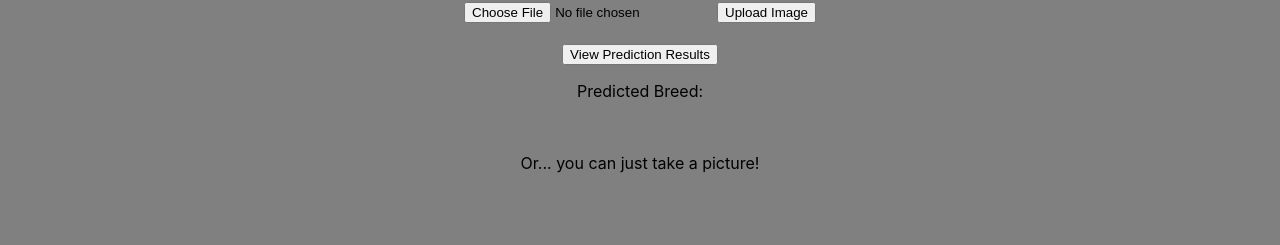
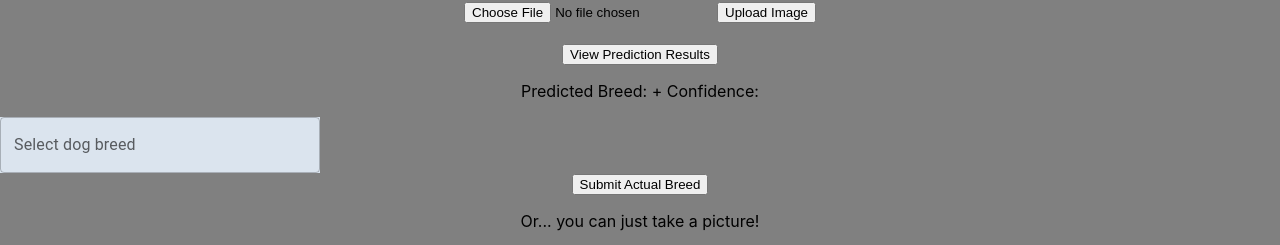
Before and after one commit to dominikkawka/Dog-Breed-Identification, a React (Create React App) app in the folder frontend/dog-breed-identification/: page / in a window 1280 px wide. Shown: the part 120-365 px from the top of the page. Built offline with nearby package versions, Linux system fonts and the light colour scheme; no server answers.

Commit message:
Added select correct breed feature; 422 error in frontend

```diff
--- a/frontend/dog-breed-identification/src/App.css
+++ b/frontend/dog-breed-identification/src/App.css
@@ -1,4 +1,5 @@
 body {
   text-align: center;
   background-color: gray;
+  /*background-color: #dbdaea;*/
 }
--- a/frontend/dog-breed-identification/src/components/FileForm/FileForm.js
+++ b/frontend/dog-breed-identification/src/components/FileForm/FileForm.js
@@ -1,10 +1,13 @@
 import React, {useState} from 'react'
 import axios from 'axios'
+import SelectCorrectBreed from '../SelectCorrectBreed/SelectCorrectBreed'
 
 function FileForm() {
    const [image, setImage] = useState(null)
    const [imagePreview, setImagePreview] = useState(null)
    const [prediction, setPrediction]= useState('')
+   const [confidence, setConfidence]= useState('')
+   const [actualBreed, setActualBreed] = useState()
 
    let predBreed = '';
    let predConfidence = '';
@@ -28,11 +31,11 @@ function FileForm() {
          })
 
       if (response.ok) {
-         console.log("uploaded picture")
+         //console.log("uploaded picture")
       } else {
-         console.error("upload fail")
+         //console.error("upload fail")
       } } catch(error) {
-      console.error(error)
+      //console.error(error)
       }
    }
 
@@ -43,15 +46,40 @@ function FileForm() {
          }
       })
       .then(response => {
-         console.log(response)
+         //console.log(response)
          predBreed = response.data.predictedBreed
          predConfidence = response.data.confidence
       })
       .catch(err => {
+         //console.error(err)
+      })
+
+      setPrediction(predBreed)
+      setConfidence(predConfidence)
+   }
+
+   const handleSubmitActualBreed = async (event) => {
+      event.preventDefault();
+
+      const formData = new FormData();
+      formData.append('image', image)
+
+      console.log("prediction: " + prediction)
+
+      await axios.patch(`http://localhost:8000/prediction`, {
+         params: {
+            "predictedBreed": prediction,
+            "image": image.name,
+            "actualBreed": prediction
+         }
+      })
+      .then(response => {
+         console.log(response)
+      })
+      .catch(err => {
+         console.log(prediction + ", " + image.name)
          console.error(err)
       })
-
-      setPrediction(predBreed + ': ' + predConfidence)
    }
 
    return (
@@ -62,8 +90,10 @@ function FileForm() {
          </form>
          <br />
          <button onClick={handlePredictionResults}>View Prediction Results</button>
-         <p>Predicted Breed: {prediction}</p>
+         <p>Predicted Breed: {prediction} + Confidence: {confidence}</p>
          {imagePreview && <img src={imagePreview} alt="prediction" width="192px" height="192px"/>}
+         <SelectCorrectBreed />
+         <button onClick={handleSubmitActualBreed}>Submit Actual Breed</button>
       </>
    )
 }
--- /dev/null
+++ b/frontend/dog-breed-identification/src/components/SelectCorrectBreed/SelectCorrectBreed.js
@@ -0,0 +1,247 @@
+import * as React from 'react';
+import TextField from '@mui/material/TextField';
+import Dialog from '@mui/material/Dialog';
+import DialogTitle from '@mui/material/DialogTitle';
+import DialogContent from '@mui/material/DialogContent';
+import DialogContentText from '@mui/material/DialogContentText';
+import DialogActions from '@mui/material/DialogActions';
+import Button from '@mui/material/Button';
+import Autocomplete, { createFilterOptions } from '@mui/material/Autocomplete';
+import { Box } from '@mui/material';
+
+const filter = createFilterOptions();
+
+export default function FreeSoloCreateOptionDialog() {
+  const [value, setValue] = React.useState(null);
+  const [open, toggleOpen] = React.useState(false);
+
+  const handleClose = () => {
+    setDialogValue({
+      breed: '',
+    });
+    toggleOpen(false);
+  };
+
+  const [dialogValue, setDialogValue] = React.useState({
+    breed: '',
+  });
+
+  const handleSubmit = (event) => {
+    event.preventDefault();
+    setValue({
+      breed: dialogValue.breed,
+    });
+    handleClose();
+  };
+
+  return (
+    <React.Fragment>
+      <Box >
+      <Autocomplete
+        value={value}
+        onChange={(event, newValue) => {
+          if (typeof newValue === 'string') {
+            // timeout to avoid instant validation of the dialog's form.
+            setTimeout(() => {
+              toggleOpen(true);
+              setDialogValue({
+                breed: newValue,
+              });
+            });
+          } else if (newValue && newValue.inputValue) {
+            toggleOpen(true);
+            setDialogValue({
+              breed: newValue.inputValue,
+            });
+          } else {
+            setValue(newValue);
+          }
+        }}
+        filterOptions={(options, params) => {
+          const filtered = filter(options, params);
+
+          if (params.inputValue !== '') {
+            filtered.push({
+              inputValue: params.inputValue,
+              breed: `Add "${params.inputValue}"`,
+            });
+          }
+
+          return filtered;
+        }}
+        id="free-solo-dialog-demo"
+        options={dogBreeds}
+        getOptionLabel={(option) => {
+          // e.g. value selected with enter, right from the input
+          if (typeof option === 'string') {
+            return option;
+          }
+          if (option.inputValue) {
+            return option.inputValue;
+          }
+          return option.breed;
+        }}
+        selectOnFocus
+        clearOnBlur
+        handleHomeEndKeys
+        renderOption={(props, option) => <li {...props}>{option.breed}</li>}
+        sx={{ width: '25%', background: "#DBE4EE", justifyContent: 'center !important'}}
+        freeSolo
+        renderInput={(params) => <TextField {...params} label="Select dog breed" />}
+      />
+      <Dialog open={open} onClose={handleClose}>
+        <form onSubmit={handleSubmit}>
+          <DialogTitle>Add a new breed</DialogTitle>
+          <DialogContent>
+            <DialogContentText>
+              Did your dogs breed not appear on this list? add it here!
+            </DialogContentText>
+            <TextField
+              autoFocus
+              margin="dense"
+              id="name"
+              value={dialogValue.breed}
+              onChange={(event) =>
+                setDialogValue({
+                  ...dialogValue,
+                  breed: event.target.value,
+                })
+              }
+              label="breed"
+              type="text"
+              variant="standard"
+            />
+          </DialogContent>
+          <DialogActions>
+            <Button onClick={handleClose}>Cancel</Button>
+            <Button type="submit">Add</Button>
+          </DialogActions>
+        </form>
+      </Dialog>
+      </Box>
+    </React.Fragment>
+  );
+}
+
+const dogBreeds = [
+   { "breed": "chihuahua" },
+   { "breed": "japaneseSpaniel" },
+   { "breed": "malteseDog" },
+   { "breed": "pekinese" },
+   { "breed": "shihtzu" },
+   { "breed": "blenheimSpaniel" },
+   { "breed": "papillon" },
+   { "breed": "toyTerrier" },
+   { "breed": "rhodesianRidgeback" },
+   { "breed": "afghanHound" },
+   { "breed": "basset" },
+   { "breed": "beagle" },
+   { "breed": "bloodhound" },
+   { "breed": "bluetick" },
+   { "breed": "blackAndTanCoonhound" },
+   { "breed": "walkerHound" },
+   { "breed": "englishFoxhound" },
+   { "breed": "redbone" },
+   { "breed": "borzoi" },
+   { "breed": "irishWolfhound" },
+   { "breed": "italianGreyhound" },
+   { "breed": "whippet" },
+   { "breed": "ibizanHound" },
+   { "breed": "norwegianElkhound" },
+   { "breed": "otterhound" },
+   { "breed": "saluki" },
+   { "breed": "scottishDeerhound" },
+   { "breed": "weimaraner" },
+   { "breed": "staffordshireBullTerrier" },
+   { "breed": "americanStaffordshireTerrier" },
+   { "breed": "bedlingtonTerrier" },
+   { "breed": "borderTerrier" },
+   { "breed": "kerryBlueTerrier" },
+   { "breed": "irishTerrier" },
+   { "breed": "norfolkTerrier" },
+   { "breed": "norwichTerrier" },
+   { "breed": "yorkshireTerrier" },
+   { "breed": "wireHairedFoxTerrier" },
+   { "breed": "lakelandTerrier" },
+   { "breed": "sealyhamTerrier" },
+   { "breed": "airedale" },
+   { "breed": "cairn" },
+   { "breed": "australianTerrier" },
+   { "breed": "dandieDinmont" },
+   { "breed": "bostonBull" },
+   { "breed": "miniatureSchnauzer" },
+   { "breed": "giantSchnauzer" },
+   { "breed": "standardSchnauzer" },
+   { "breed": "scotchTerrier" },
+   { "breed": "tibetanTerrier" },
+   { "breed": "silkyTerrier" },
+   { "breed": "softCoatedWheatenTerrier" },
+   { "breed": "westHighlandWhiteTerrier" },
+   { "breed": "lhasa" },
+   { "breed": "flatCoatedRetriever" },
+   { "breed": "curlyCoatedRetriever" },
+   { "breed": "goldenRetriever" },
+   { "breed": "labradorRetriever" },
+   { "breed": "ChesapeakeBayRetriever" },
+   { "breed": "germanShortHairedPointer" },
+   { "breed": "vizsla" },
+   { "breed": "englishSetter" },
+   { "breed": "irishSetter" },
+   { "breed": "gordonSetter" },
+   { "breed": "brittanySpaniel" },
+   { "breed": "clumber" },
+   { "breed": "englishSpringer" },
+   { "breed": "welshSpringerSpaniel" },
+   { "breed": "cockerSpaniel" },
+   { "breed": "sussexSpainel" },
+   { "breed": "irishWaterSpaniel" },
+   { "breed": "kuvasz" },
+   { "breed": "schipperke" },
+   { "breed": "groenendael" },
+   { "breed": "malinois" },
+   { "breed": "briard" },
+   { "breed": "kelpie" },
+   { "breed": "komondor" },
+   { "breed": "oldEnglishSheepdog" },
+   { "breed": "shetlandSheepdog" },
+   { "breed": "collie" },
+   { "breed": "borderCollie" },
+   { "breed": "bouvierDesFlandres" },
+   { "breed": "rottweiler" },
+   { "breed": "germanShepard" },
+   { "breed": "doberman" },
+   { "breed": "miniaturePinscher" },
+   { "breed": "greaterSwissMountainDog" },
+   { "breed": "berneseMountainDog" },
+   { "breed": "appenzeller" },
+   { "breed": "EntleBucher" },
+   { "breed": "boxer" },
+   { "breed": "bullMastiff" },
+   { "breed": "tibetanMastiff" },
+   { "breed": "frenchBulldog" },
+   { "breed": "greatDane" },
+   { "breed": "saintBernard" },
+   { "breed": "eskimoDog" },
+   { "breed": "malamute" },
+   { "breed": "siberianHusky" },
+   { "breed": "affenpinscher" },
+   { "breed": "basenji" },
+   { "breed": "pug" },
+   { "breed": "leonberg" },
+   { "breed": "newfoundland" },
+   { "breed": "greatPyrenees" },
+   { "breed": "samoyed" },
+   { "breed": "pomeranian" },
+   { "breed": "chow" },
+   { "breed": "keeshond" },
+   { "breed": "brabanconGriffon" },
+   { "breed": "pembroke" },
+   { "breed": "cardigan" },
+   { "breed": "toyPoodle" },
+   { "breed": "miniaturePoodle" },
+   { "breed": "standardPoodle" },
+   { "breed": "mexicanHairless" },
+   { "breed": "dingo" },
+   { "breed": "dhole" },
+   { "breed": "africanHuntingDog" }
+]
```
Also changed, not shown: frontend/dog-breed-identification/src/components/PredictionResults/PredictionResults.js (deleted, +0 -13 lines), frontend/dog-breed-identification/src/reportWebVitals.js (deleted, +0 -13 lines), frontend/dog-breed-identification/src/setupTests.js (deleted, +0 -5 lines), 2 other files (tests, documents, lock files or other folders).
